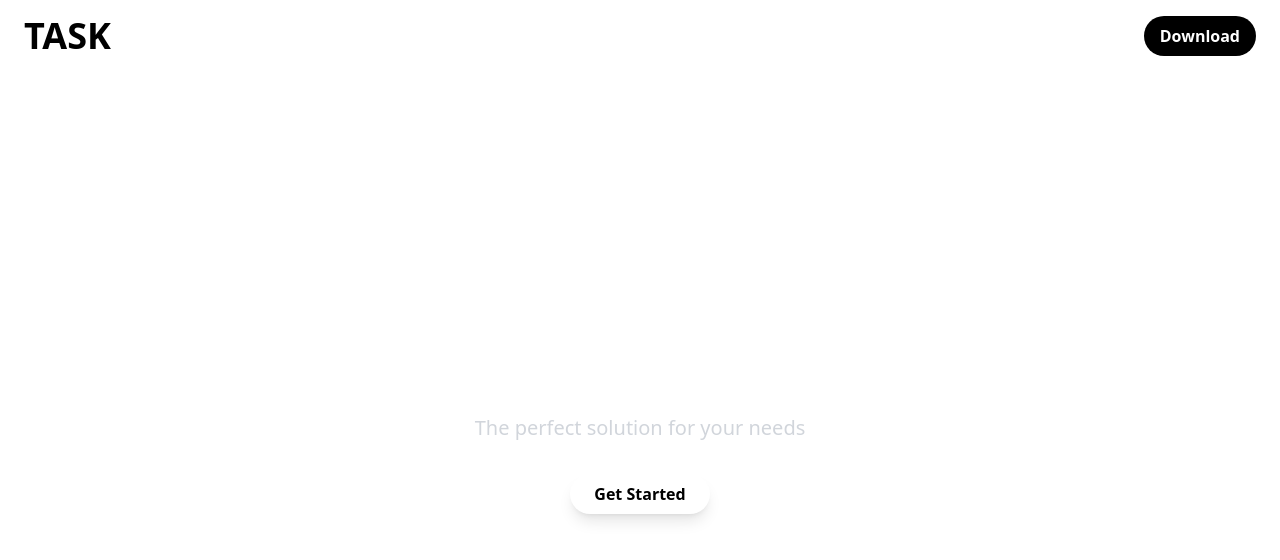
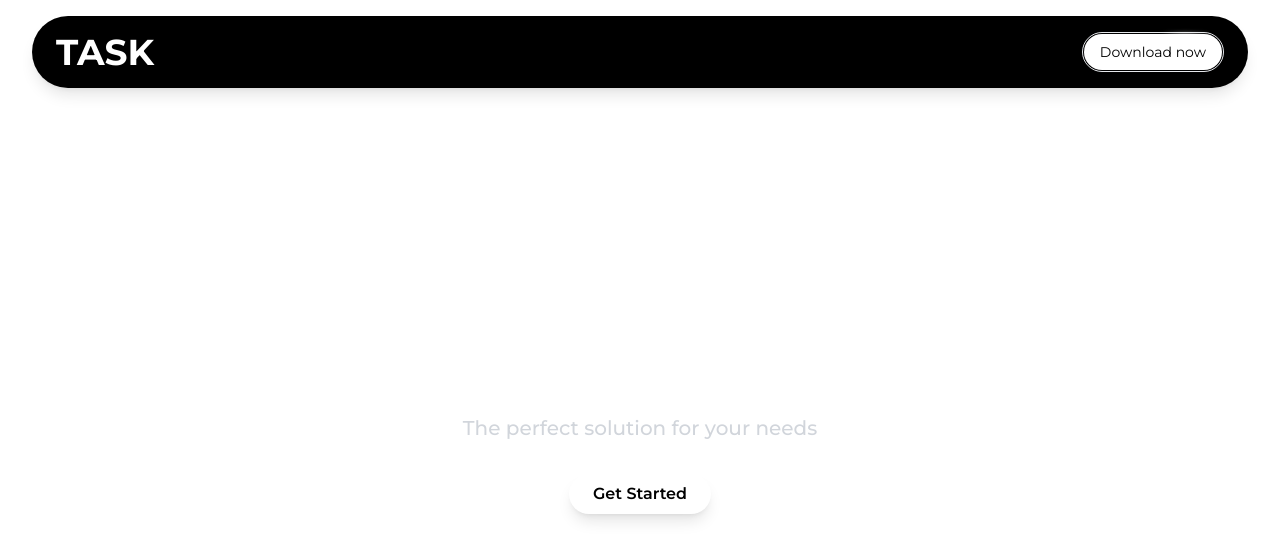
Before and after one commit to HeaLthyDrugs/task_web, a Next.js app: page / in a window 1280 px wide. Shown: the top 560 px of the page. Built offline with nearby package versions, Linux system fonts and the light colour scheme.

Commit message:
Navbar changes

```diff
--- a/app/layout.tsx
+++ b/app/layout.tsx
@@ -1,32 +1,8 @@
 import type { Metadata } from "next";
-import localFont from "next/font/local";
 import "./globals.css";
+import { Montserrat } from 'next/font/google'
 
-const montserrat = localFont({
-  src: [
-    {
-      path: './fonts/Montserrat-Regular.ttf',
-      weight: '400',
-      style: 'normal',
-    },
-    {
-      path: './fonts/Montserrat-Medium.ttf',
-      weight: '500',
-      style: 'normal',
-    },
-    {
-      path: './fonts/Montserrat-SemiBold.ttf',
-      weight: '600',
-      style: 'normal',
-    },
-    {
-      path: './fonts/Montserrat-Bold.ttf',
-      weight: '700',
-      style: 'normal',
-    },
-  ],
-  variable: '--font-montserrat',
-});
+const montserrat = Montserrat({ subsets: ['latin'] })
 
 export const metadata: Metadata = {
   title: "Create Next App",
@@ -40,9 +16,7 @@
 }>) {
   return (
     <html lang="en">
-      <body
-        className={`${montserrat.variable} font-sans antialiased`}
-      >
+      <body className={montserrat.className}>
         {children}
       </body>
     </html>
--- /dev/null
+++ b/components/helper/button.tsx
@@ -0,0 +1,25 @@
+"use client";
+import React from "react";
+import { HoverBorderGradient } from "../ui/hover-border-gradient";
+
+
+export function Button() {
+    return (
+        <HoverBorderGradient
+            containerClassName="rounded-full"
+            as="button"
+            className="dark:bg-black bg-white text-black dark:text-white flex items-center space-x-2 px-4 py-2 text-sm"
+        >
+            {/* <DownloadIcon /> */}
+            <span>Download now</span>
+        </HoverBorderGradient>
+    );
+}
+
+const DownloadIcon = () => {
+    return (
+        <svg width="15px" height="15px" viewBox="0 0 16 16" xmlns="http://www.w3.org/2000/svg" version="1.1" fill="none" stroke="#ffffff" stroke-linecap="round" stroke-linejoin="round" stroke-width="1.5">
+        <path d="m3.25 13.25h9m-8.5-6.5 4 3.5 4-3.5m-4-5v8.5"/>
+        </svg>
+    );
+};
--- /dev/null
+++ b/components/ui/hover-border-gradient.tsx
@@ -0,0 +1,99 @@
+"use client";
+import React, { useState, useEffect, useRef } from "react";
+
+import { motion } from "framer-motion";
+import { cn } from "@/lib/utils";
+
+type Direction = "TOP" | "LEFT" | "BOTTOM" | "RIGHT";
+
+export function HoverBorderGradient({
+  children,
+  containerClassName,
+  className,
+  as: Tag = "button",
+  duration = 1,
+  clockwise = true,
+  ...props
+}: React.PropsWithChildren<
+  {
+    as?: React.ElementType;
+    containerClassName?: string;
+    className?: string;
+    duration?: number;
+    clockwise?: boolean;
+  } & React.HTMLAttributes<HTMLElement>
+>) {
+  const [hovered, setHovered] = useState<boolean>(false);
+  const [direction, setDirection] = useState<Direction>("TOP");
+
+  const rotateDirection = (currentDirection: Direction): Direction => {
+    const directions: Direction[] = ["TOP", "LEFT", "BOTTOM", "RIGHT"];
+    const currentIndex = directions.indexOf(currentDirection);
+    const nextIndex = clockwise
+      ? (currentIndex - 1 + directions.length) % directions.length
+      : (currentIndex + 1) % directions.length;
+    return directions[nextIndex];
+  };
+
+  const movingMap: Record<Direction, string> = {
+    TOP: "radial-gradient(20.7% 50% at 50% 0%, hsl(0, 0%, 100%) 0%, rgba(255, 255, 255, 0) 100%)",
+    LEFT: "radial-gradient(16.6% 43.1% at 0% 50%, hsl(0, 0%, 100%) 0%, rgba(255, 255, 255, 0) 100%)",
+    BOTTOM:
+      "radial-gradient(20.7% 50% at 50% 100%, hsl(0, 0%, 100%) 0%, rgba(255, 255, 255, 0) 100%)",
+    RIGHT:
+      "radial-gradient(16.2% 41.199999999999996% at 100% 50%, hsl(0, 0%, 100%) 0%, rgba(255, 255, 255, 0) 100%)",
+  };
+
+  const highlight =
+    "radial-gradient(75% 181.15942028985506% at 50% 50%, #3275F8 0%, rgba(255, 255, 255, 0) 100%)";
+
+  useEffect(() => {
+    if (!hovered) {
+      const interval = setInterval(() => {
+        setDirection((prevState) => rotateDirection(prevState));
+      }, duration * 1000);
+      return () => clearInterval(interval);
+    }
+  }, [hovered]);
+  return (
+    <Tag
+      onMouseEnter={(event: React.MouseEvent<HTMLDivElement>) => {
+        setHovered(true);
+      }}
+      onMouseLeave={() => setHovered(false)}
+      className={cn(
+        "relative flex rounded-full border  content-center bg-black/20 hover:bg-black/10 transition duration-500 dark:bg-white/20 items-center flex-col flex-nowrap gap-10 h-min justify-center overflow-visible p-px decoration-clone w-fit",
+        containerClassName
+      )}
+      {...props}
+    >
+      <div
+        className={cn(
+          "w-auto text-white z-10 bg-black px-4 py-2 rounded-[inherit]",
+          className
+        )}
+      >
+        {children}
+      </div>
+      <motion.div
+        className={cn(
+          "flex-none inset-0 overflow-hidden absolute z-0 rounded-[inherit]"
+        )}
+        style={{
+          filter: "blur(2px)",
+          position: "absolute",
+          width: "100%",
+          height: "100%",
+        }}
+        initial={{ background: movingMap[direction] }}
+        animate={{
+          background: hovered
+            ? [movingMap[direction], highlight]
+            : movingMap[direction],
+        }}
+        transition={{ ease: "linear", duration: duration ?? 1 }}
+      />
+      <div className="bg-black absolute z-1 flex-none inset-[2px] rounded-[100px]" />
+    </Tag>
+  );
+}
--- a/pages/navbar.tsx
+++ b/pages/navbar.tsx
@@ -1,19 +1,21 @@
 import Link from 'next/link';
 import { motion } from 'framer-motion';
+import { Button } from '@/components/helper/button';
 
 export function Navbar() {
   return (
-    <nav className="bg-white text-black py-4 px-6 flex justify-between items-center fixed w-full top-0 z-10">
+    <motion.nav
+      className="bg-black text-white py-4 px-6 flex justify-between items-center fixed w-[95%] top-4 left-1/2 z-10 rounded-full shadow-lg"
+      initial={{ y: -100, x: "-50%", opacity: 0 }}
+      animate={{ y: 0, x: "-50%", opacity: 1 }}
+      transition={{ duration: 0.5, ease: "easeOut" }}
+    >
       <Link href="/" className="text-4xl font-bold">
         TASK
       </Link>
-      <motion.button
-        whileHover={{ scale: 1.05 }}
-        whileTap={{ scale: 0.95 }}
-        className="bg-black text-white font-semibold py-2 px-4 rounded-full"
-      >
-        Download
-      </motion.button>
-    </nav>
+      <div className="flex items">
+        <Button />
+      </div>
+    </motion.nav>
   );
 }
--- a/tailwind.config.ts
+++ b/tailwind.config.ts
@@ -13,6 +13,11 @@
   darkMode: "class",
   theme: {
     extend: {
+      extend: {
+        fontFamily: {
+          sans: ['var(--font-montserrat)'],
+        },
+      },
       colors: {
         background: "var(--background)",
         foreground: "var(--foreground)",
```
